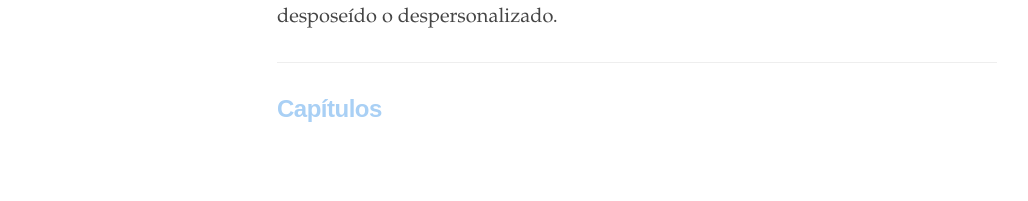
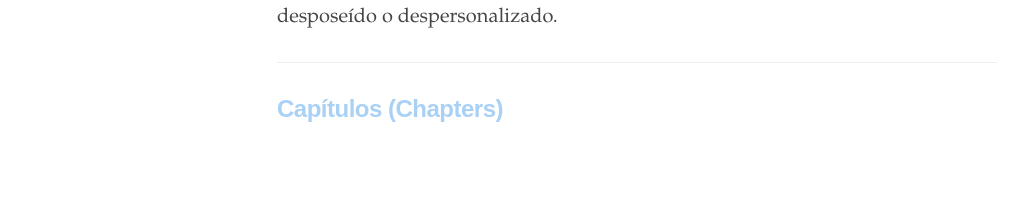
Before and after one commit to edicionesdereparto/paisajedearcilla, a Jekyll site: the page built from index.html, in a window 1280 px wide. Shown: the part 1600-1801 px from the top of the page, without its empty margins (3-1031 px from the left). Built offline with Jekyll 4.4.1, drawn with Linux system fonts in a browser that asks for light colours.

Commit message:
Update index.html

```diff
--- a/index.html
+++ b/index.html
@@ -24,7 +24,7 @@ title: "Paisaje de Arcilla"
 <hr>
 
 <div class="toc">
-  <h2 style="font-weight: bold; color: #A9D0F5;">Capítulos</h2>
+  <h2 style="font-weight: bold; color: #A9D0F5;">Capítulos (Chapters)</h2>
   <ul class="texts">
   {% for item in site.texts %}
 
```
